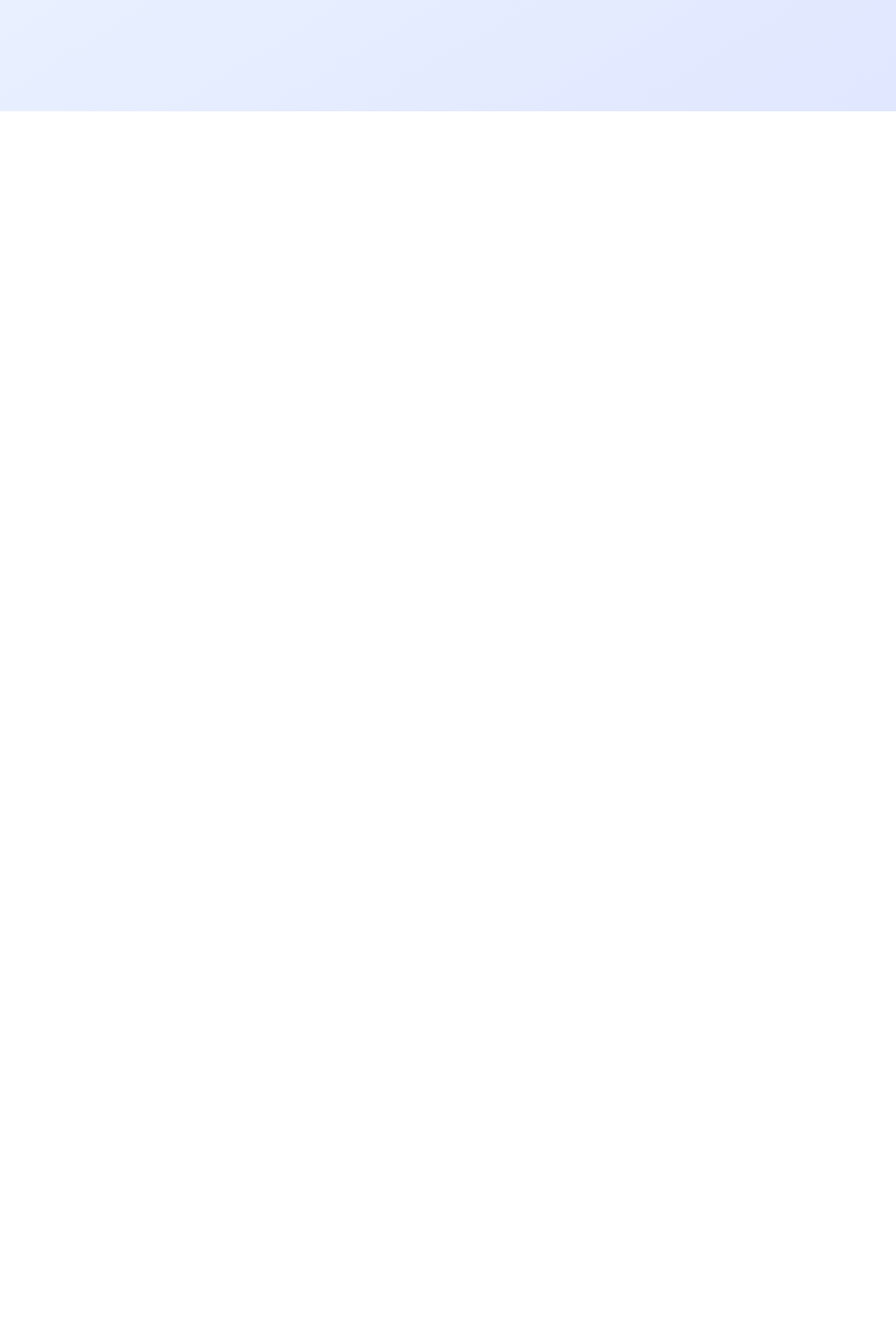
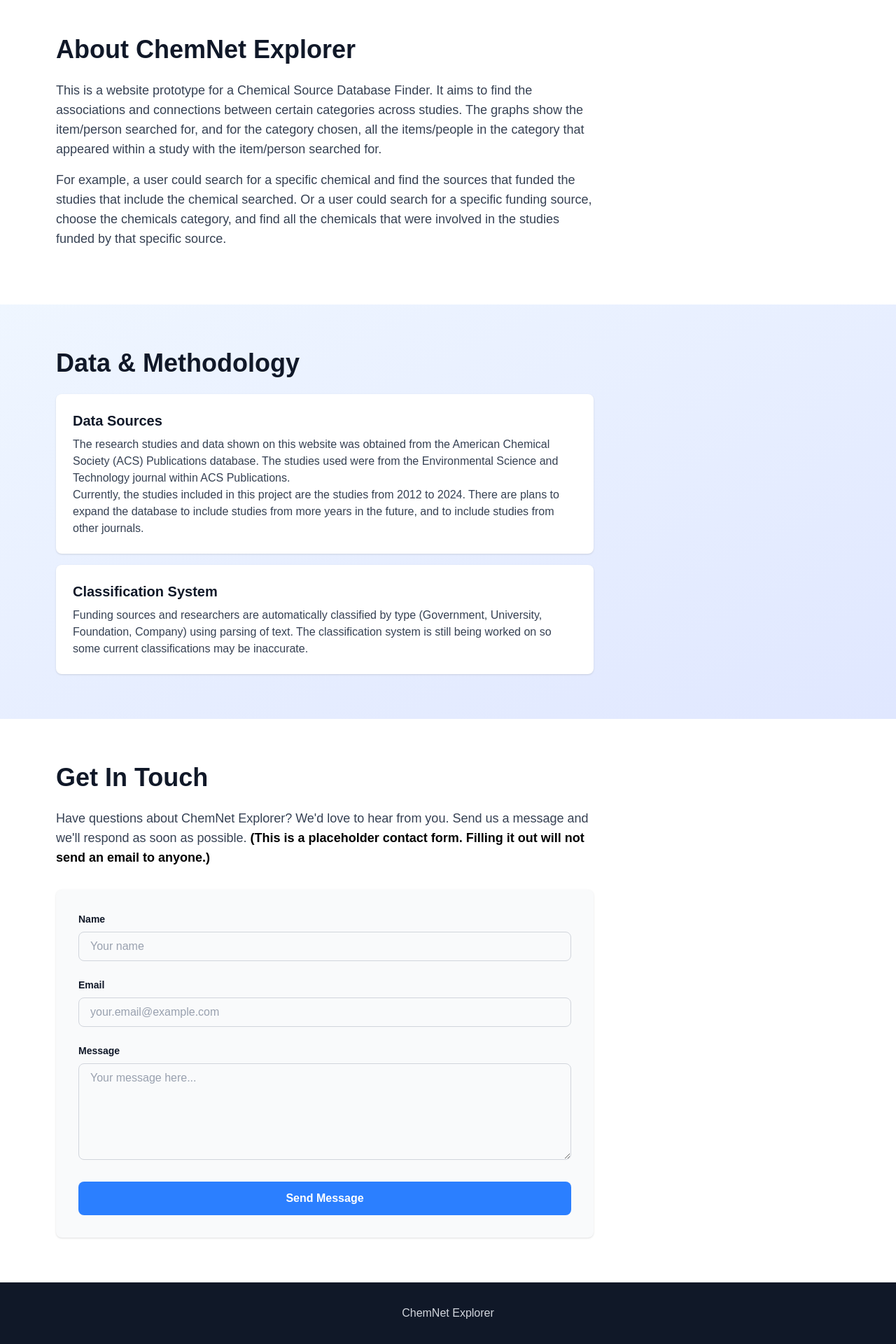
Before and after one commit to pedrolopezmorales/chemnet_project_frontend, a Next.js app: page / in a window 1280 px wide. Shown: the part 641-2561 px from the top of the page at 70% size. Before the commit the page ends 800 px from the top, so only its background shows below. Built offline with nearby package versions, Linux system fonts and the light colour scheme.

Commit message:
added contact, data, and contact us sections to home page

```diff
--- a/src/app/page.tsx
+++ b/src/app/page.tsx
@@ -3,7 +3,8 @@ import Link from "next/link";
 export default function Home() {
   return (
     <div className="min-h-screen bg-gradient-to-br from-blue-50 to-indigo-100">
-      <div className="max-w-4xl mx-auto px-4 py-12">
+      {/* Hero Section */}
+      <div className="max-w-6xl mx-auto px-4 py-12">
         <div className="text-center mb-12">
           <h1 className="text-5xl font-bold text-gray-900 mb-4">
             ChemNet Explorer
@@ -13,7 +14,8 @@ export default function Home() {
           </p>
         </div>
 
-        <div className="grid md:grid-cols-2 lg:grid-cols-3 gap-6">
+        {/* Search Cards Grid */}
+        <div className="grid md:grid-cols-2 lg:grid-cols-3 gap-6 mb-16">
           <Link
             href="/chemicals"
             className="bg-blue-500 hover:bg-blue-600 text-white rounded-lg p-8 shadow-lg hover:shadow-xl transition-all"
@@ -55,6 +57,116 @@ export default function Home() {
           </Link>
         </div>
       </div>
+
+      {/* About Section */}
+      <section className="bg-white py-16">
+        <div className="max-w-6xl mx-auto px-4">
+          <div className="max-w-3xl">
+            <h2 className="text-4xl font-bold text-gray-900 mb-6">About ChemNet Explorer</h2>
+            <p className="text-lg text-gray-700 mb-4">
+              This is a website prototype for a Chemical Source Database Finder.
+              It aims to find the associations and connections between certain categories across studies.
+              The graphs show the item/person searched for, and for the category chosen, all the items/people in the category that appeared within a study with the item/person searched for.
+            </p>
+            <p className="text-lg text-gray-700 mb-4">
+              For example, a user could search for a specific chemical and find the sources that funded the studies that include the chemical searched.
+              Or a user could search for a specific funding source, choose the chemicals category, and find all the chemicals that were involved in the studies funded by that specific source.
+            </p>
+          </div>
+        </div>
+      </section>
+
+      {/* Data Section */}
+      <section className="bg-gradient-to-br from-blue-50 to-indigo-100 py-16">
+        <div className="max-w-6xl mx-auto px-4">
+          <div className="max-w-3xl">
+            <h2 className="text-4xl font-bold text-gray-900 mb-6">Data & Methodology</h2>
+            <div className="space-y-4">
+              <div className="bg-white rounded-lg p-6 shadow">
+                <h3 className="text-xl font-semibold text-gray-900 mb-2">Data Sources</h3>
+                <p className="text-gray-700">
+                  The research studies and data shown on this website was obtained from the American Chemical Society (ACS) Publications database.
+                  The studies used were from the Environmental Science and Technology journal within ACS Publications.
+                </p>
+                <p className="text-gray-700">
+                  Currently, the studies included in this project are the studies from 2012 to 2024.
+                  There are plans to expand the database to include studies from more years in the future, and to include studies from other journals.
+                </p>
+              </div>
+              <div className="bg-white rounded-lg p-6 shadow">
+                <h3 className="text-xl font-semibold text-gray-900 mb-2">Classification System</h3>
+                <p className="text-gray-700">
+                  Funding sources and researchers are automatically classified by type (Government, University, Foundation, Company)
+                  using parsing of text. The classification system is still being worked on so some current classifications may be inaccurate.
+                </p>
+              </div>
+            </div>
+          </div>
+        </div>
+      </section>
+
+      {/* Contact Section */}
+      <section className="bg-white py-16">
+        <div className="max-w-6xl mx-auto px-4">
+          <div className="max-w-3xl">
+            <h2 className="text-4xl font-bold text-gray-900 mb-6">Get In Touch</h2>
+            <p className="text-lg text-gray-700 mb-8">
+              Have questions about ChemNet Explorer? We'd love to hear from you. Send us a message and we'll
+              respond as soon as possible. <span className="font-bold text-black">(This is a placeholder contact form. Filling it out will not send an email to anyone.)</span>
+            </p>
+            <div className="bg-gray-50 rounded-lg p-8 shadow">
+              <form className="space-y-6">
+                <div>
+                  <label htmlFor="name" className="block text-sm font-semibold text-gray-900 mb-2">
+                    Name
+                  </label>
+                  <input
+                    type="text"
+                    id="name"
+                    placeholder="Your name"
+                    className="w-full px-4 py-2 border border-gray-300 rounded-lg focus:ring-2 focus:ring-blue-500 focus:border-transparent placeholder-gray-400"
+                  />
+                </div>
+                <div>
+                  <label htmlFor="email" className="block text-sm font-semibold text-gray-900 mb-2">
+                    Email
+                  </label>
+                  <input
+                    type="email"
+                    id="email"
+                    placeholder="your.email@example.com"
+                    className="w-full px-4 py-2 border border-gray-300 rounded-lg focus:ring-2 focus:ring-blue-500 focus:border-transparent placeholder-gray-400"
+                  />
+                </div>
+                <div>
+                  <label htmlFor="message" className="block text-sm font-semibold text-gray-900 mb-2">
+                    Message
+                  </label>
+                  <textarea
+                    id="message"
+                    rows={5}
+                    placeholder="Your message here..."
+                    className="w-full px-4 py-2 border border-gray-300 rounded-lg focus:ring-2 focus:ring-blue-500 focus:border-transparent placeholder-gray-400"
+                  ></textarea>
+                </div>
+                <button
+                  type="submit"
+                  className="w-full bg-blue-500 hover:bg-blue-600 text-white font-semibold py-3 rounded-lg transition-colors"
+                >
+                  Send Message
+                </button>
+              </form>
+            </div>
+          </div>
+        </div>
+      </section>
+
+      {/* Footer */}
+      <footer className="bg-gray-900 text-gray-300 py-8">
+        <div className="max-w-6xl mx-auto px-4 text-center">
+          <p>ChemNet Explorer</p>
+        </div>
+      </footer>
     </div>
   );
 }
```
